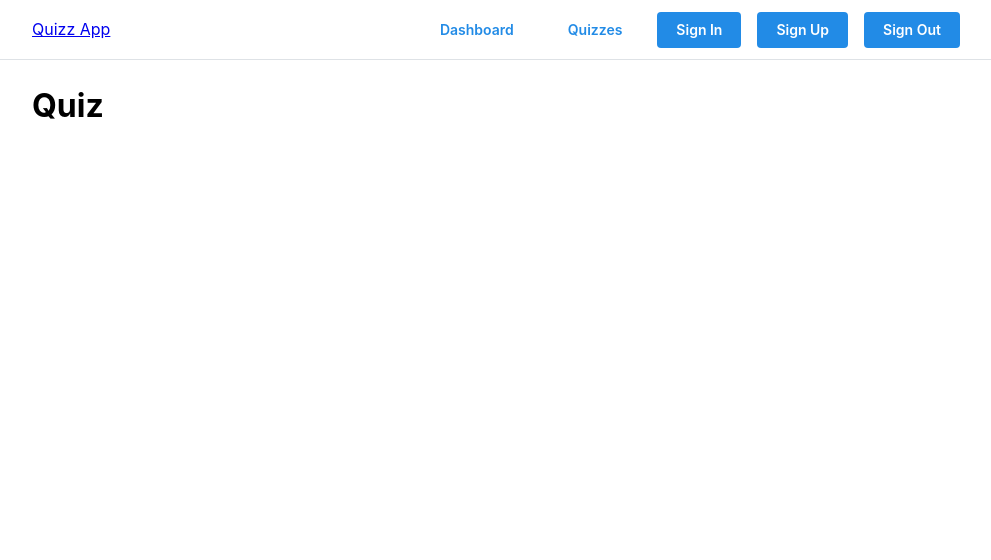
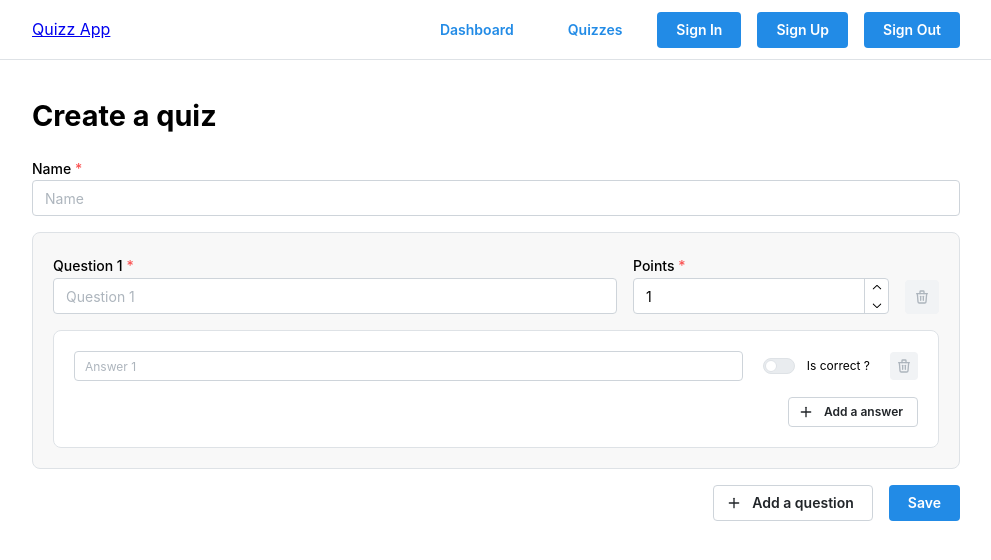
Before and after one commit to mustaphaboudouch/realtime-quiz, a React (Vite) app in the folder client/: page /quizzes/create in a window 1280 px wide. Shown: the top 560 px of the page, without its empty margins (144-1135 px from the left). Built offline with nearby package versions, Linux system fonts and the light colour scheme; no server answers.

Commit message:
feat: implement quizzes list and create quiz form

```diff
--- a/client/src/layouts/app-layout.tsx
+++ b/client/src/layouts/app-layout.tsx
@@ -12,7 +12,7 @@ const AppLayout = () => {
 				</Container>
 			</AppShell.Header>
 			<AppShell.Main>
-				<Container>
+				<Container py='xl'>
 					<Outlet />
 				</Container>
 			</AppShell.Main>
--- /dev/null
+++ b/client/src/pages/quiz-create.tsx
@@ -0,0 +1,215 @@
+import { createRoute, useNavigate } from '@tanstack/react-router';
+import { AppLayoutRoute } from '../layouts/app-layout';
+import {
+	ActionIcon,
+	Button,
+	Card,
+	Group,
+	NumberInput,
+	Stack,
+	Switch,
+	TextInput,
+	Title,
+} from '@mantine/core';
+import { useForm, zodResolver } from '@mantine/form';
+import { z } from 'zod';
+import { IconPlus, IconTrash } from '@tabler/icons-react';
+import { notifications } from '@mantine/notifications';
+import axios from 'axios';
+import { useMutation, useQueryClient } from '@tanstack/react-query';
+
+const schema = z.object({
+	name: z.string().min(1),
+	questions: z
+		.array(
+			z.object({
+				points: z.number().min(0),
+				question: z.string().min(1),
+				answers: z
+					.array(
+						z.object({
+							answer: z.string().min(1),
+							isCorrect: z.boolean(),
+						}),
+					)
+					.min(1),
+			}),
+		)
+		.min(1),
+});
+
+const defaultAnswer = {
+	answer: '',
+	isCorrect: false,
+};
+
+const defaultQuestion = {
+	points: 1,
+	question: '',
+	answers: [defaultAnswer],
+};
+
+const QuizCreate = () => {
+	const navigate = useNavigate({ from: '/quizzes/create' });
+	const queryClients = useQueryClient();
+
+	const form = useForm({
+		initialValues: {
+			name: '',
+			questions: [defaultQuestion],
+		},
+		validate: zodResolver(schema),
+	});
+
+	const mutation = useMutation({
+		mutationFn: async (data: unknown) => {
+			return axios.post('http://127.0.0.1:3000/quizzes', data);
+		},
+		onSuccess: () => {
+			queryClients.invalidateQueries({ queryKey: ['quizzes'] });
+			notifications.show({
+				message: 'Quiz created successfully',
+			});
+			navigate({ to: '/quizzes' });
+		},
+		onError: () => {
+			notifications.show({
+				message: 'Invalid inputs',
+				color: 'red',
+			});
+		},
+	});
+
+	function onSubmit() {
+		const validation = form.validate();
+		if (!validation.hasErrors) {
+			console.log(form.values);
+		}
+	}
+
+	function canDeleteQuestion() {
+		return form.values.questions?.length > 1;
+	}
+
+	function canDeleteAnswer(questionIndex: number) {
+		return form.values.questions[questionIndex].answers?.length > 1;
+	}
+
+	return (
+		<Stack>
+			<Title order={1} size='1.8rem' lh='xl'>
+				Create a quiz
+			</Title>
+
+			<Stack pb='xl'>
+				<TextInput
+					label='Name'
+					placeholder='Name'
+					withAsterisk
+					{...form.getInputProps('name')}
+				/>
+
+				{form.values.questions.map((_, i) => (
+					<Card key={i} p='lg' radius='md' withBorder bg='#f8f8f8'>
+						<Stack>
+							<Group align='flex-end'>
+								<TextInput
+									flex={1}
+									label={`Question ${i + 1}`}
+									placeholder={`Question ${i + 1}`}
+									withAsterisk
+									{...form.getInputProps(`questions.${i}.question`)}
+								/>
+								<NumberInput
+									label='Points'
+									placeholder='Points'
+									withAsterisk
+									{...form.getInputProps(`questions.${i}.points`)}
+								/>
+								<ActionIcon
+									color='red'
+									size='lg'
+									onClick={() => form.removeListItem('questions', i)}
+									disabled={!canDeleteQuestion()}
+								>
+									<IconTrash size='1rem' />
+								</ActionIcon>
+							</Group>
+
+							<Card p='lg' radius='md' withBorder bg='#ffffff'>
+								<Stack>
+									{form.values.questions[i].answers.map((_, j) => (
+										<Group key={j} align='center' gap='lg'>
+											<TextInput
+												flex={1}
+												size='xs'
+												placeholder={`Answer ${j + 1}`}
+												withAsterisk
+												{...form.getInputProps(
+													`questions.${i}.answers.${j}.answer`,
+												)}
+											/>
+											<Switch
+												label='Is correct ?'
+												size='xs'
+												{...form.getInputProps(
+													`questions.${i}.answers.${j}.isCorrect`,
+												)}
+											/>
+											<ActionIcon
+												color='red'
+												size='md'
+												disabled={!canDeleteAnswer(i)}
+												onClick={() =>
+													form.removeListItem(`questions.${i}.answers`, i)
+												}
+											>
+												<IconTrash size='1rem' />
+											</ActionIcon>
+										</Group>
+									))}
+
+									<Group justify='flex-end'>
+										<Button
+											variant='default'
+											size='xs'
+											leftSection={<IconPlus size='1rem' />}
+											onClick={() =>
+												form.insertListItem(
+													`questions.${i}.answers`,
+													defaultAnswer,
+												)
+											}
+										>
+											Add a answer
+										</Button>
+									</Group>
+								</Stack>
+							</Card>
+						</Stack>
+					</Card>
+				))}
+
+				<Group justify='flex-end'>
+					<Button
+						variant='default'
+						leftSection={<IconPlus size='1rem' />}
+						onClick={() => form.insertListItem('questions', defaultQuestion)}
+					>
+						Add a question
+					</Button>
+
+					<Button onClick={onSubmit}>Save</Button>
+				</Group>
+			</Stack>
+		</Stack>
+	);
+};
+
+const QuizCreateRoute = createRoute({
+	path: '/quizzes/create',
+	getParentRoute: () => AppLayoutRoute,
+	component: QuizCreate,
+});
+
+export { QuizCreateRoute };
--- a/client/src/pages/quizzes.tsx
+++ b/client/src/pages/quizzes.tsx
@@ -1,11 +1,98 @@
-import { createRoute } from '@tanstack/react-router';
+import { Link, createRoute } from '@tanstack/react-router';
 import { AppLayoutRoute } from '../layouts/app-layout';
+import {
+	Button,
+	Card,
+	Flex,
+	Grid,
+	Group,
+	Stack,
+	Text,
+	Title,
+} from '@mantine/core';
+import { IconEye, IconPlus, IconSearchOff } from '@tabler/icons-react';
+import { useQuery } from '@tanstack/react-query';
+import axios from 'axios';
+import { Quiz } from '../types';
+
+const QuizCard = ({ _id, name, questions }: Quiz) => {
+	return (
+		<Grid.Col span={{ base: 12, sm: 6, md: 4 }}>
+			<Card padding='lg' radius='md' withBorder>
+				<Text fw={500} mb='xs' truncate>
+					{name}
+				</Text>
+				<Text size='sm' c='dimmed' mb='sm'>
+					{`${questions.length} questions`}
+				</Text>
+				<Button
+					fullWidth
+					leftSection={<IconEye size='1.2rem' />}
+					component={Link}
+					to={`/quizzes/${_id}`}
+					preload={false}
+				>
+					View / Edit
+				</Button>
+			</Card>
+		</Grid.Col>
+	);
+};
 
 const Quizzes = () => {
+	const { data, isLoading, error } = useQuery({
+		queryKey: ['quizzes'],
+		queryFn: async () => {
+			const response = await axios.get('http://127.0.0.1:3000/quizzes');
+			return response.data;
+		},
+	});
+
+	if (isLoading) return <h1>Loading...</h1>;
+
+	if (error || !data) return <h1>Error</h1>;
+
+	const quizzes = data as unknown as Quiz[];
+
 	return (
-		<div>
-			<h1>Quizzes</h1>
-		</div>
+		<Stack>
+			<Group align='center' justify='space-between' mb='lg'>
+				<Title order={1} size='1.8rem' lh='xl'>
+					All quizzes
+				</Title>
+				<Button
+					leftSection={<IconPlus size='1rem' />}
+					component={Link}
+					to='/quizzes/create'
+					preload={false}
+				>
+					Create a quiz
+				</Button>
+			</Group>
+
+			<Grid>
+				{quizzes.map((quiz) => (
+					<QuizCard key={quiz._id} {...quiz} />
+				))}
+			</Grid>
+
+			{quizzes.length === 0 && (
+				<Flex
+					align='center'
+					justify='center'
+					h={150}
+					style={{
+						borderRadius: '0.5rem',
+						border: '1px dashed #cccccc',
+					}}
+				>
+					<Group align='center'>
+						<IconSearchOff size='1.2rem' color='gray' />
+						<Text c='dimmed'>No quizzes found !</Text>
+					</Group>
+				</Flex>
+			)}
+		</Stack>
 	);
 };
 
--- a/client/src/router.tsx
+++ b/client/src/router.tsx
@@ -15,10 +15,16 @@ import { SignUpRoute } from './pages/sign-up';
 import { DashboardRoute } from './pages/dashboard';
 import { QuizzesRoute } from './pages/quizzes';
 import { QuizRoute } from './pages/quiz';
+import { QuizCreateRoute } from './pages/quiz-create';
 
 const routes = RootLayoutRoute.addChildren([
 	AuthLayoutRoute.addChildren([SignInRoute, SignUpRoute]),
-	AppLayoutRoute.addChildren([DashboardRoute, QuizzesRoute, QuizRoute]),
+	AppLayoutRoute.addChildren([
+		DashboardRoute,
+		QuizzesRoute,
+		QuizCreateRoute,
+		QuizRoute,
+	]),
 ]);
 
 const router = createRouter({
```
Also changed, not shown: client/src/queries/auth.ts (deleted, +0 -49 lines), client/src/types.ts (+19 -1 lines).
